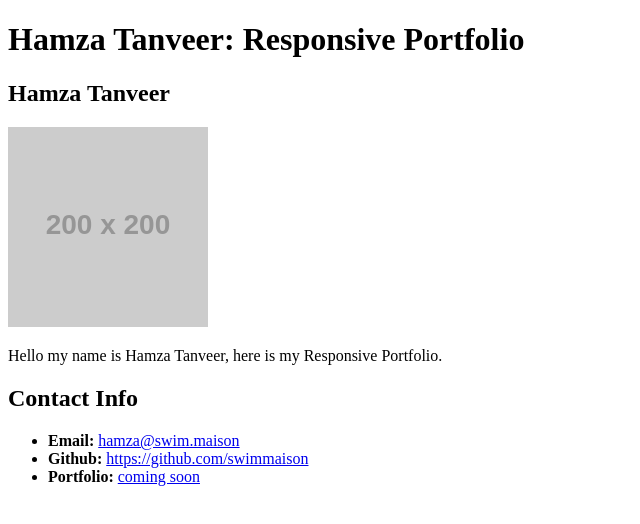
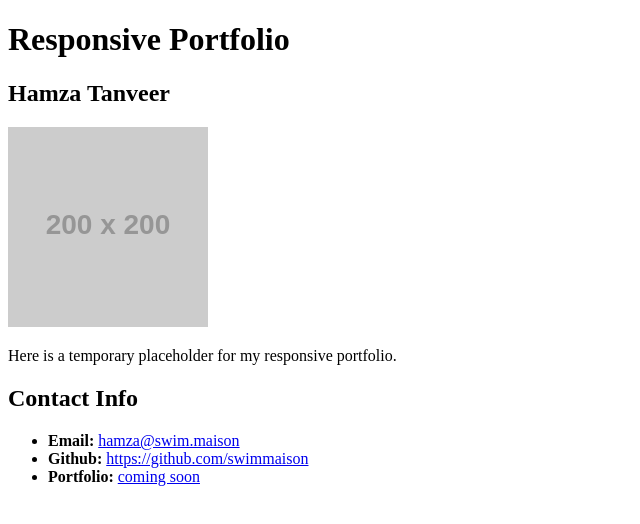
Before and after one commit to swimmaison/Assignment-2, a plain HTML site: page index.html in a window 1280 px wide. Shown: the whole page, without its empty margins (0-640 px from the left). Drawn offline with Linux system fonts and the light colour scheme; placeholder pictures from the web are drawn by us.

Commit message:
Update index.html

```diff
--- a/index.html
+++ b/index.html
@@ -3,34 +3,36 @@
 
 <head>
   <meta charset="UTF-8">
-  <title>Responsive Portfolio</title>
+  <title>CSS Stylesheets with Relative Paths</title>
+  <link rel="stylesheet" type="text/css" href="css/style.css">
+
 </head>
 
 <body>
   <header>
-    <h1>Hamza Tanveer: Responsive Portfolio</h1>
+    <h1>Responsive Portfolio</h1>
   </header>
 
-  <div>
-    <section>
+  <div class="container">
+
+    <section id="main-bio">
+
       <h2>Hamza Tanveer</h2>
 
-      <img src="https://placehold.it/200x200" alt="Hamza Tanveer">
+      <img id="bio-image" src="https://placehold.it/200x200" alt="Hamza Tanveer">
 
-      <p> Hello my name is Hamza Tanveer, here is my Responsive Portfolio.  </p>
+      <p>Here is a temporary placeholder for my responsive portfolio. </p>
     </section>
 
-    <section>
-
+    <section id="contact-info">
       <h2>Contact Info</h2>
-
       <ul>
         <li><strong>Email:</strong> <a href="#">hamza@swim.maison</a></li>
         <li><strong>Github:</strong> <a href="#">https://github.com/swimmaison</a></li>
         <li><strong>Portfolio:</strong> <a href="#">coming soon</a></li>
       </ul>
+    </section>
 
-    </section>
   </div>
 
 </body>
```
